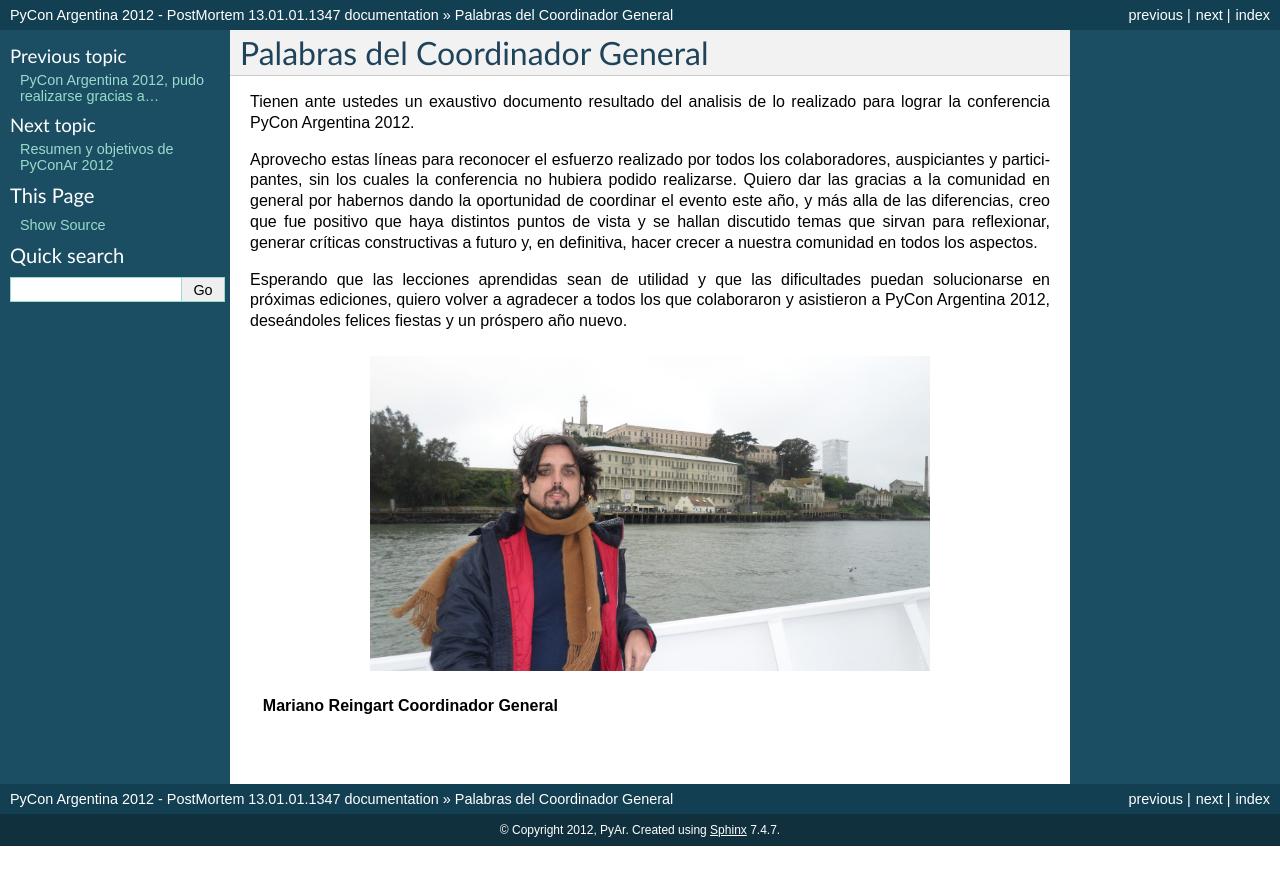
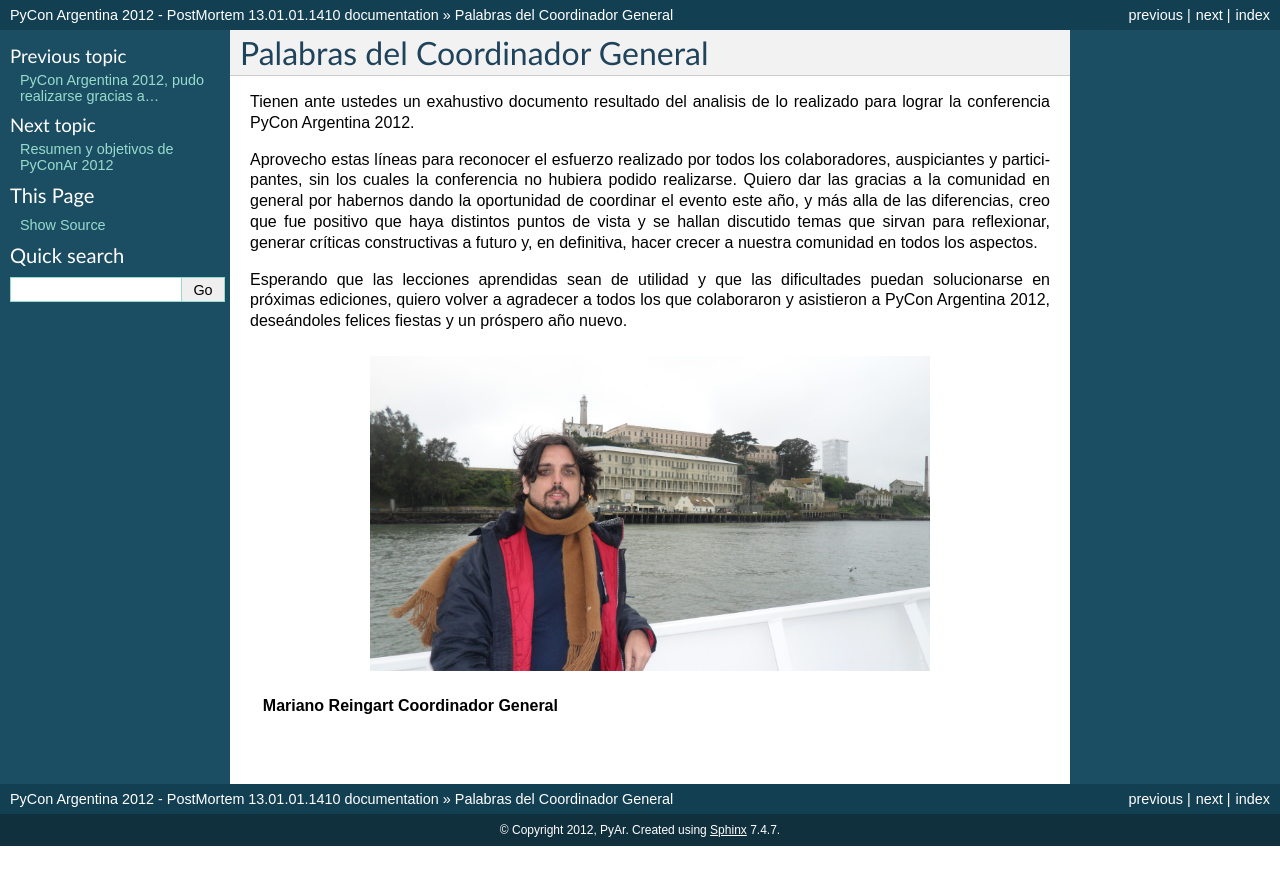
Before and after one commit to leliel12/pyconar20012_postmortem, a Sphinx documentation site: the page built from postmortem/source/intro.rst, in a window 1280 px wide. Shown: the top 885 px of the page. Built offline with Sphinx 7.4.7, drawn with Linux system fonts in a browser that asks for light colours.

```diff
--- a/postmortem/source/intro.rst
+++ b/postmortem/source/intro.rst
@@ -2,7 +2,7 @@
 Palabras del Coordinador General
 ================================
 
-Tienen ante ustedes un exaustivo documento resultado del analisis de lo
+Tienen ante ustedes un exahustivo documento resultado del analisis de lo
 realizado para lograr la conferencia PyCon Argentina 2012.
 
 Aprovecho estas líneas para reconocer el esfuerzo realizado por
--- a/postmortem/source/version.txt
+++ b/postmortem/source/version.txt
@@ -1 +1 @@
-13.01.01.1347
+13.01.01.1410
```
